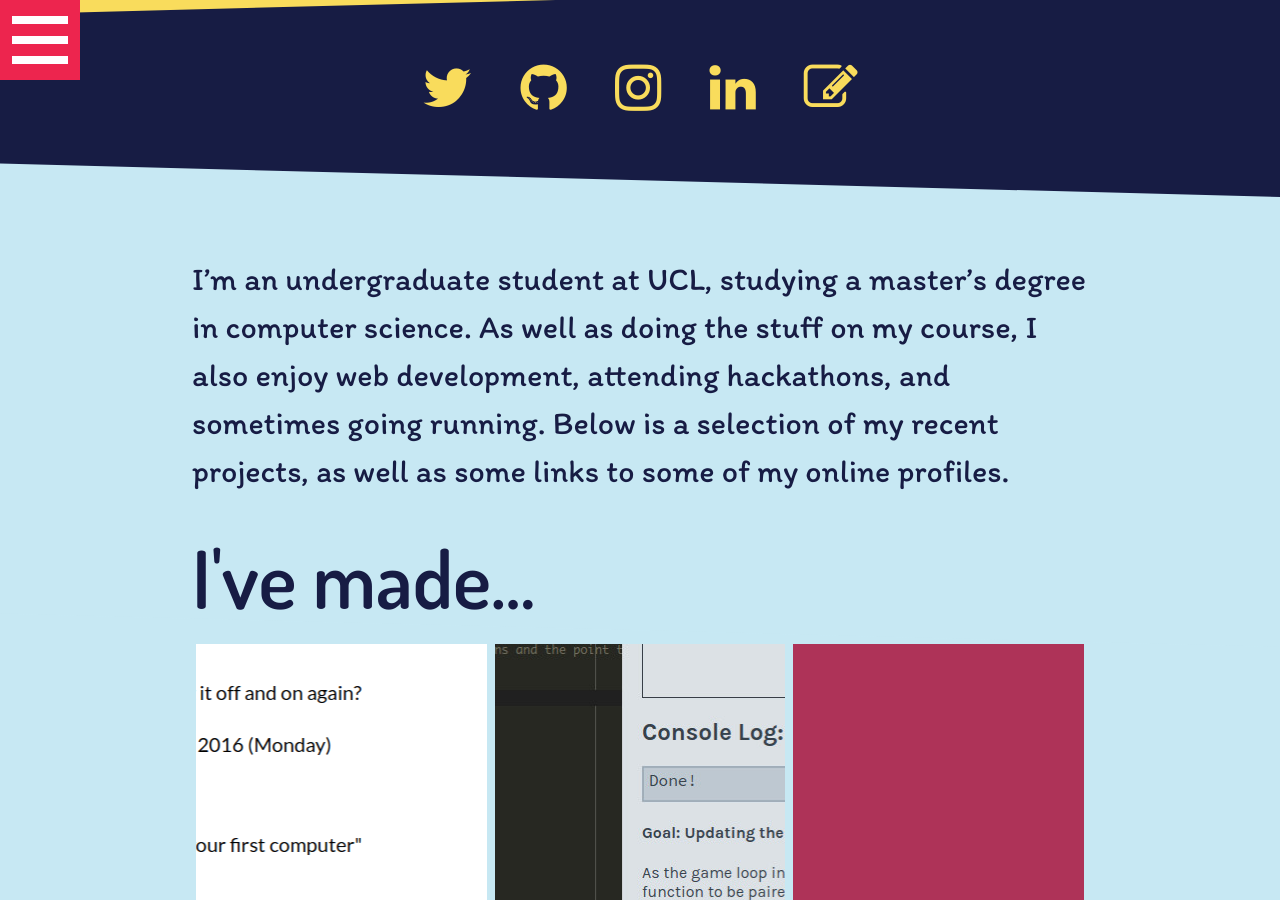
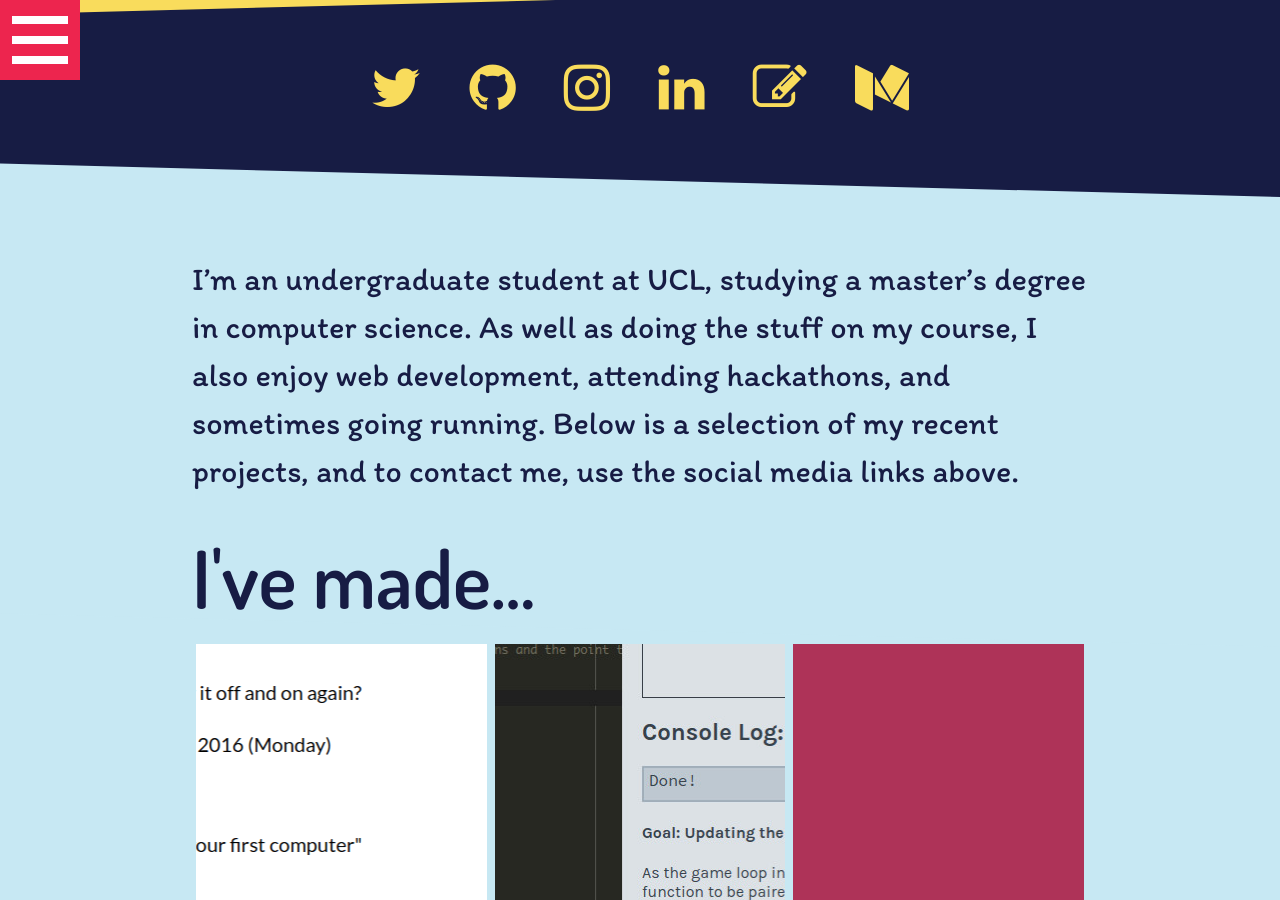
Before and after one commit to maisieccino/mbellgb.github.io, a Jekyll site: the page built from index.md, in a window 1280 px wide and 900 px high, scrolled down 766 px. Built offline with Jekyll 4.4.1, drawn with Linux system fonts in a browser that asks for light colours; nearby versions of some CDN libraries; some of the changed text lies outside the part shown.

Commit message:
Fix text + content on homepage
* Add link to Medium
* Update intro paragraph
* Limit number of projects to 3
* Unbreak projects link button

```diff
--- a/_layouts/home.html
+++ b/_layouts/home.html
@@ -14,6 +14,7 @@
     <a data-tooltip="mbell_gb" href="//instagram.com/mbell_gb"><i class="fa fa-instagram"></i></a>
     <a data-tooltip="mbellcs" href="https://uk.linkedin.com/in/mbellcs"><i class="fa fa-linkedin"></i></a>
     <a data-tooltip="Blog" href="//blog.mbell.me"><i class="fa fa-pencil-square-o"></i></a>
+    <a data-tooltip="@mbell_gb" href="//medium.com/@mbell_gb"><i class="fa fa-medium"></i></a>
 </div>
 <div class="main">
 
@@ -21,12 +22,12 @@
 
     <h1>I've made...</h1>
     <div class="cards-3">
-        {% assign projects = site.projects | limit: 3 %}
-        {% for p in projects %}
+        {% assign projects = site.projects %}
+        {% for p in projects limit: 3%}
             {% include project_card.html p=p %}
         {% endfor %}
-        <a class="button" href="/projects">View more...</a>
     </div><!-- main content -->
+    <a class="button" href="/projects">View more...</a>
 </div>
 
 <footer>
--- a/index.md
+++ b/index.md
@@ -8,4 +8,4 @@
 order: 1
 ---
 
-I'm an undergraduate student at UCL, studying a master's degree in computer science. As well as doing the stuff on my course, I also enjoy web development, attending hackathons, and sometimes going running. Below is a selection of my recent projects, as well as some links to some of my online profiles.
+I'm an undergraduate student at UCL, studying a master's degree in computer science. As well as doing the stuff on my course, I also enjoy web development, attending hackathons, and sometimes going running. Below is a selection of my recent projects, and to contact me, use the social media links above.
```
